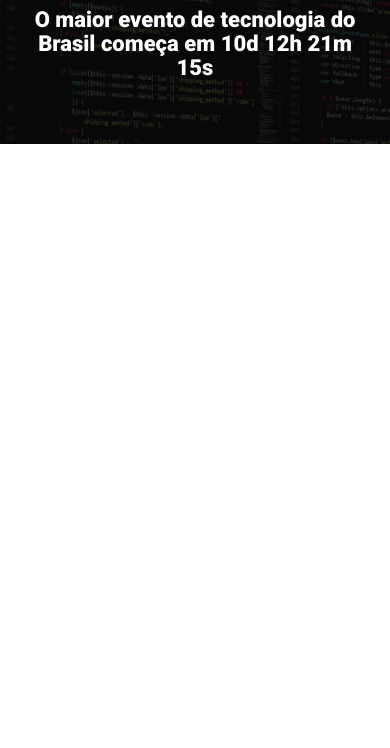
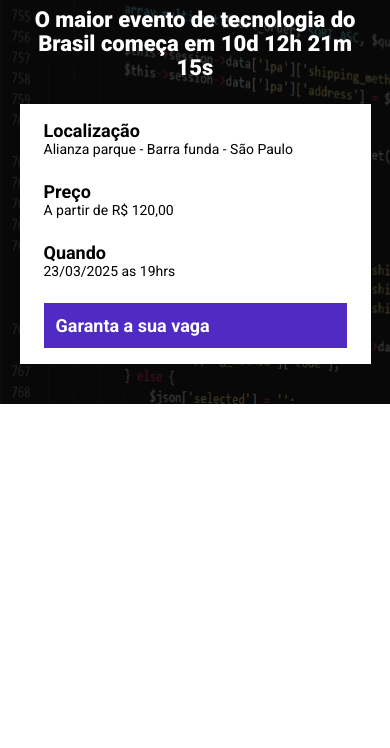
Before and after one commit to samuel-lino/Ebac_talks, a website built with Parcel: page src/index.html in a window 390 px wide. Shown: the part 96-844 px from the top of the page. Built offline with nearby package versions, Linux system fonts and the light colour scheme.

Commit message:
terminando o hero

```diff
--- a/src/index.html
+++ b/src/index.html
@@ -16,6 +16,24 @@
             <p class="hero__text">
                 O maior evento de tecnologia do Brasil começa em 10d 12h 21m 15s
             </p>
+            <div class="infos-bar">
+                <ul class="infos-bar__infos">
+                    <li class="infos-bar__infos__item">
+                        <b>Localização</b>
+                        Alianza parque - Barra funda - São Paulo
+                    </li>
+                    <li class="infos-bar__infos__item">
+                        <b>Preço</b>
+                        A partir de R$ 120,00
+                    </li>
+                    <li class="infos-bar__infos__item">
+                        <b>Quando</b>
+                        23/03/2025 as 19hrs
+                    </li>
+                </ul>
+                <a class="button button--primary">Garanta a sua vaga</a>
+
+            </div>
         </div>
     </header>
     <script src="./js/main.js"></script>
--- a/src/styles/_hero.scss
+++ b/src/styles/_hero.scss
@@ -26,7 +26,6 @@
         margin-bottom: 64px;
         font-size: 40px;
         line-height: 56px;
-        color: #fff;
         font-weight: 800;
         text-align: center;
     }
--- /dev/null
+++ b/src/styles/componentes/_buttons.scss
@@ -0,0 +1,21 @@
+.button{
+    padding: 12px;
+    font-size: 18px;
+    font-weight: bold;
+    white-space: nowrap;
+
+    &--primary{
+        color: #fff;
+        background-color: #4F2AC3;
+    }
+
+    @media(max-width:640px){
+        display: block;
+        width:100%;
+    }
+
+    @media(max-width:1024px){
+        display: flex;
+        align-items: center;
+    }
+}
--- /dev/null
+++ b/src/styles/componentes/_info_bar.scss
@@ -0,0 +1,40 @@
+.infos-bar{
+    padding: 16px 24px;
+    background-color: #fff;
+    display: flex;
+    justify-content: space-between;
+    &__infos{
+        display: flex;
+        gap: 40px;
+
+        &__item{
+            font-size: 14px;
+            color: #000;
+
+            b{
+                color: #000;
+                font-size: 18px;
+                display: block;
+            }
+        }
+    }
+
+    @media (max-width: 640px){
+        display: block;
+
+        &__infos{
+            display: block;
+
+            &__item{
+                margin-bottom: 24px;
+
+            }
+        }
+    }
+
+    @media(max-width:1024px){
+        &_infos{
+            gap:16px;
+        }
+    }
+}
--- a/src/styles/main.scss
+++ b/src/styles/main.scss
@@ -1,4 +1,6 @@
 @use 'hero';
+@use 'componentes/info_bar';
+@use 'componentes/buttons';
 
 
 *{
@@ -6,6 +8,8 @@
     padding: 0;
     box-sizing: border-box;
     font-family: "Roboto", sans-serif;
+    color: #fff;
+    list-style: none;
 }
 .container{
     max-width: 960px;
```
